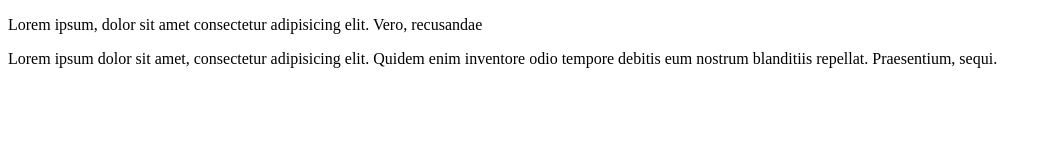
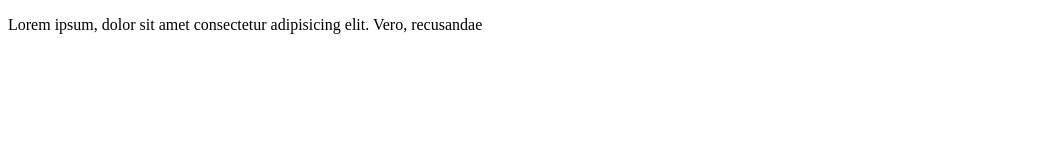
Before and after one commit to pankaj-tomar/test-page, a plain HTML site: page index.html in a window 1280 px wide. Shown: the whole page, without its empty margins (0-1052 px from the left). Drawn offline with Linux system fonts and the light colour scheme.

Commit message:
second commit

```diff
--- a/index.html
+++ b/index.html
@@ -7,6 +7,6 @@
 </head>
 <body>
   <p>Lorem ipsum, dolor sit amet consectetur adipisicing elit. Vero, recusandae</p>
-  <p>Lorem ipsum dolor sit amet, consectetur adipisicing elit. Quidem enim inventore odio tempore debitis eum nostrum blanditiis repellat. Praesentium, sequi.</p>
+
 </body>
 </html>
```
